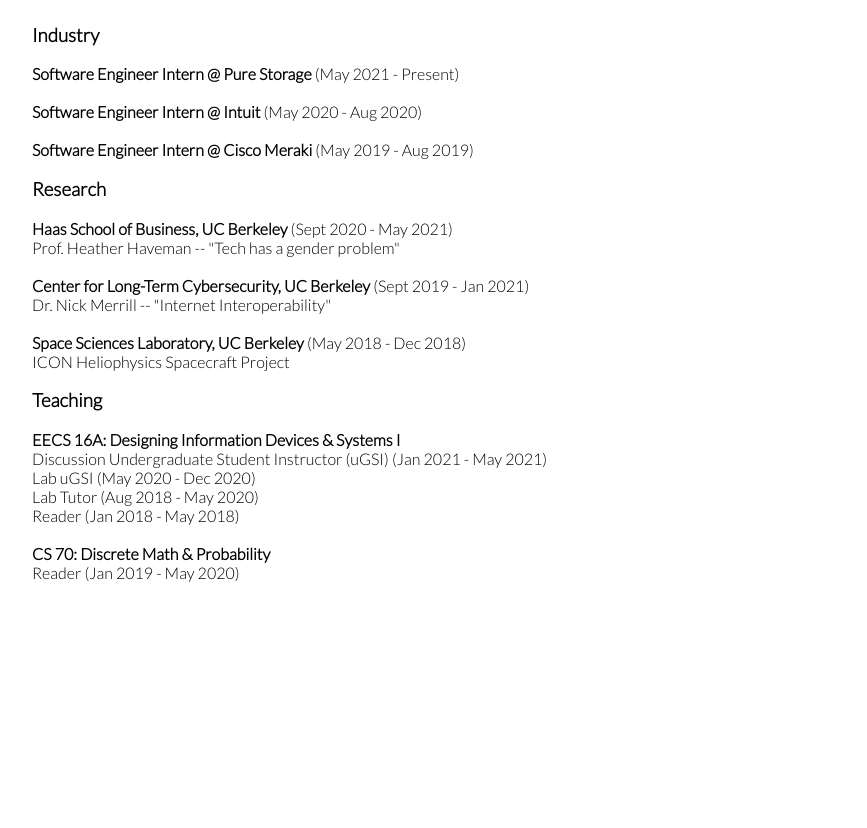
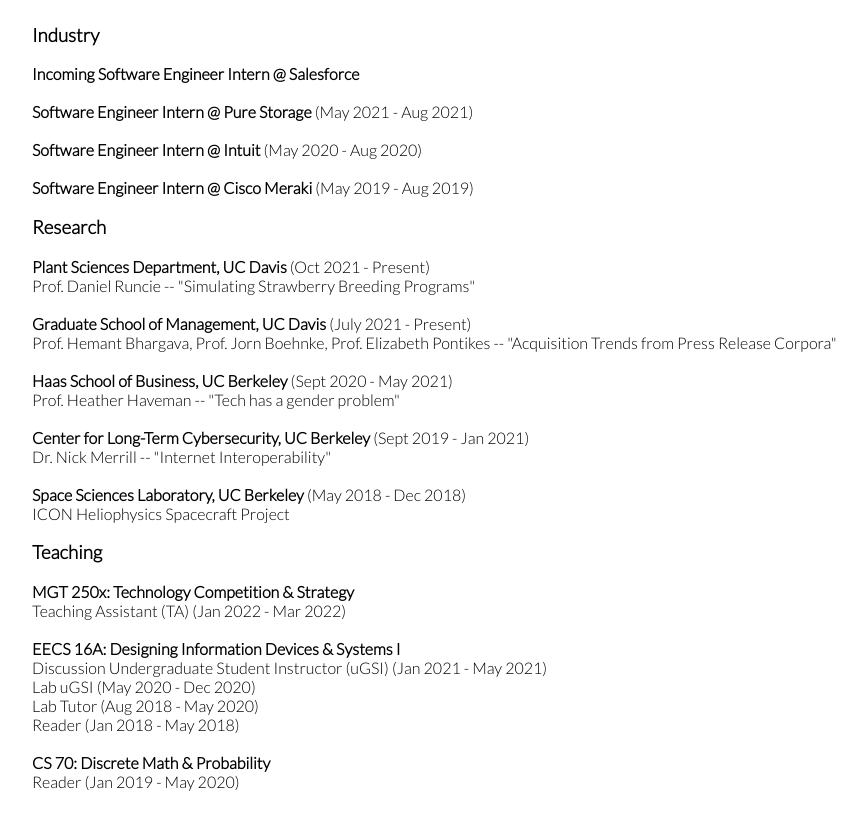
Before and after one commit to lilybhattacharjee5/showcase, a plain HTML site: page experience.html in a window 1280 px wide. Shown: the part 78-906 px from the top of the page, without its empty margins (160-1027 px from the left). Before the commit the page ends 800 px from the top, so only its background shows below. Drawn offline with Linux system fonts and the light colour scheme.

Commit message:
Updated experience listing to up to current quarter

```diff
--- a/experience.html
+++ b/experience.html
@@ -15,7 +15,12 @@
 		<h1 id="title">Experience</h1>
 		<div id="text">
 			<h3>Industry</h3>
-				<b>Software Engineer Intern @ Pure Storage</b> (May 2021 - Present)
+				<b>Incoming Software Engineer Intern @ Salesforce</b>
+
+				<br />
+				<br />
+
+				<b>Software Engineer Intern @ Pure Storage</b> (May 2021 - Aug 2021)
 
 				<br />
 				<br />
@@ -27,6 +32,20 @@
 
 				<b>Software Engineer Intern @ Cisco Meraki</b> (May 2019 - Aug 2019)
 			<h3>Research</h3>
+				<b>Plant Sciences Department, UC Davis</b> (Oct 2021 - Present)
+				<br />
+				Prof. Daniel Runcie -- "Simulating Strawberry Breeding Programs"
+
+				<br />
+				<br />
+
+				<b>Graduate School of Management, UC Davis</b> (July 2021 - Present)
+				<br />
+				Prof. Hemant Bhargava, Prof. Jorn Boehnke, Prof. Elizabeth Pontikes -- "Acquisition Trends from Press Release Corpora"
+
+				<br />
+				<br />
+
 				<b>Haas School of Business, UC Berkeley</b> (Sept 2020 - May 2021)
 				<br />
 				Prof. Heather Haveman -- "Tech has a gender problem"
@@ -45,6 +64,13 @@
 				<br />
 				ICON Heliophysics Spacecraft Project
 			<h3>Teaching</h3>
+				<b>MGT 250x: Technology Competition & Strategy</b>
+				<br />
+				Teaching Assistant (TA) (Jan 2022 - Mar 2022)
+
+				<br />
+				<br />
+
 				<b>EECS 16A: Designing Information Devices & Systems I</b>
 				<br />
 				Discussion Undergraduate Student Instructor (uGSI) (Jan 2021 - May 2021)
@@ -61,6 +87,11 @@
 				<b>CS 70: Discrete Math & Probability</b>
 				<br />
 				Reader (Jan 2019 - May 2020)
+
+				<br />
+				<br />
+				<br />
+				<br />
 		</div>
 	</body>
 </html>
```
Also changed, not shown: about.html (+1 -1 lines).
